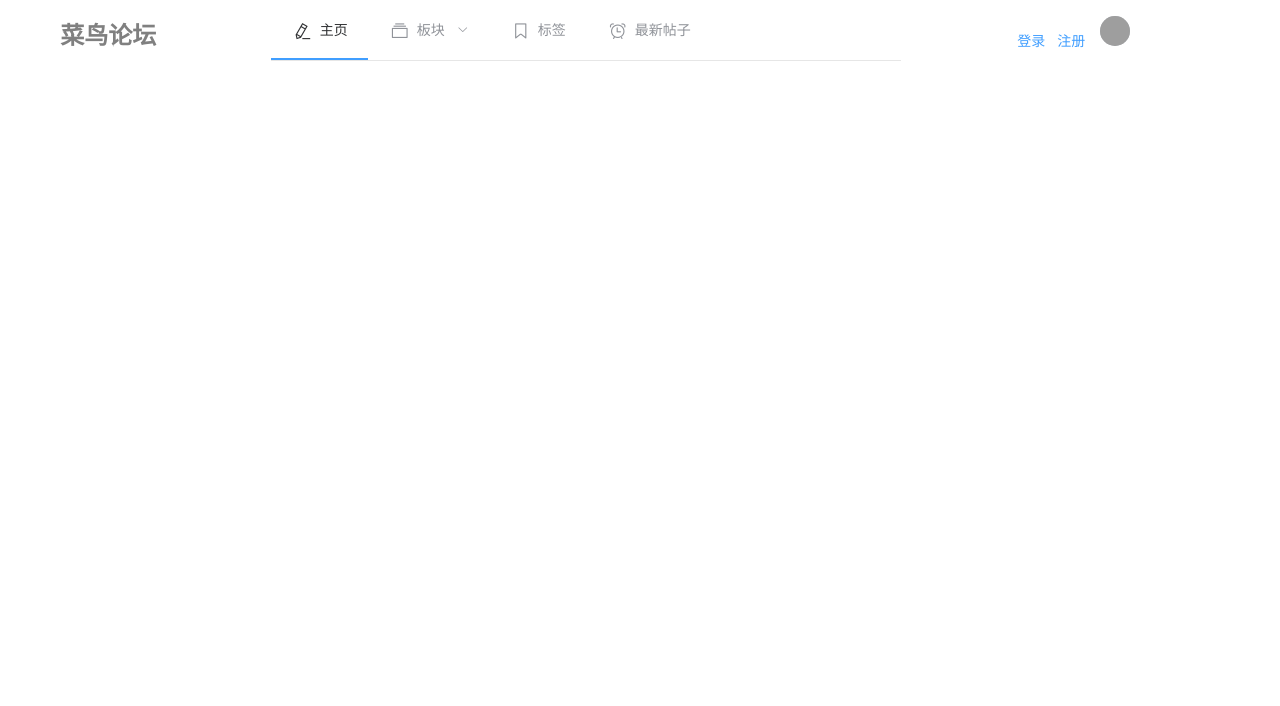
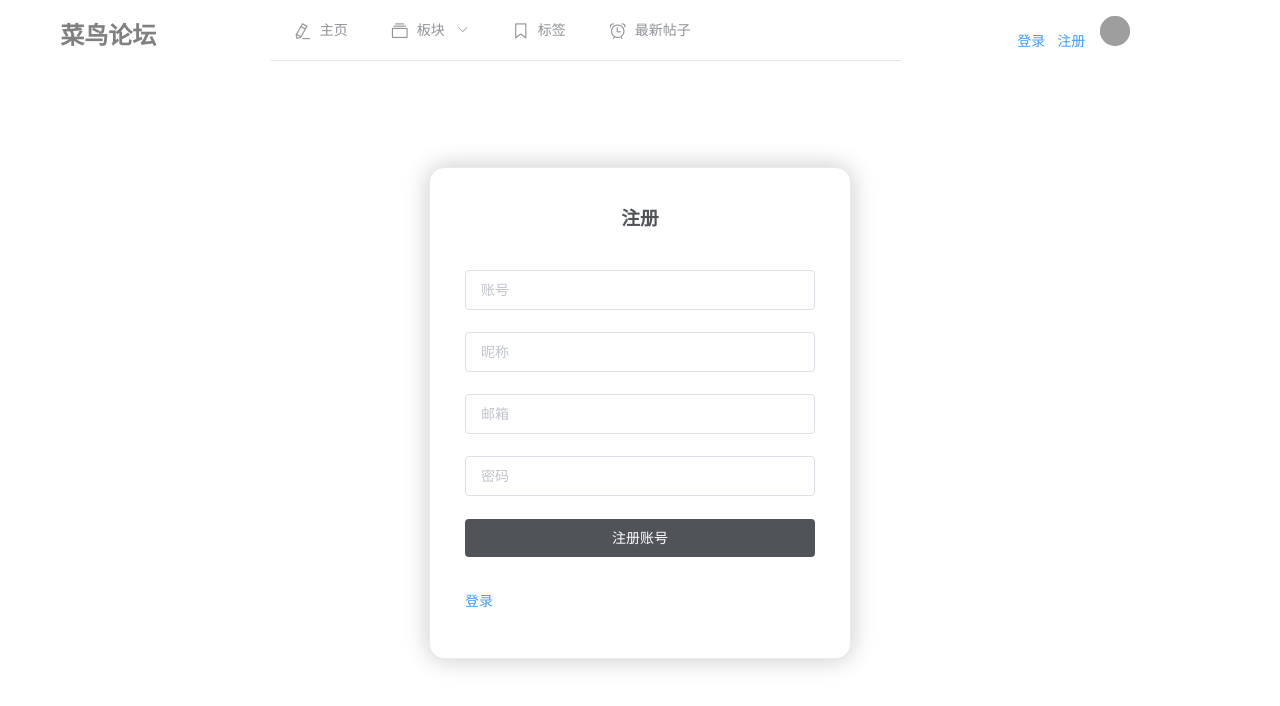
Before and after one commit to Noob-bbs/NoobClient, a Vue app: page /register in a window 1280 px wide. Shown: the top 706 px of the page. Built offline with nearby package versions, Linux system fonts and the light colour scheme; grey boxes are pictures that could not be loaded.

Commit message:
分为登录组件与注册组件

```diff
--- a/src/components/Login.vue
+++ b/src/components/Login.vue
@@ -1,12 +1,7 @@
 <template>
     <div v-loading="loading" element-loading-text="请求中">
         <transition name="el-fade-in-linear" mode="out-in">
-            <el-form
-                class="login-container"
-                label-position="left"
-                label-width="0px"
-                v-if="mode == 'login'"
-            >
+            <el-form class="login-container" label-position="left" label-width="0px">
                 <h3 class="login_title">登录</h3>
                 <el-form-item>
                     <el-input
@@ -33,52 +28,7 @@
                     >登录</el-button>
                 </el-form-item>
                 <el-form-item class="form-link">
-                    <el-link type="primary" @click="mode = 'register'">注册账号</el-link>
-                </el-form-item>
-            </el-form>
-            <el-form
-                class="login-container"
-                label-position="left"
-                label-width="0px"
-                v-if="mode == 'register'"
-            >
-                <h3 class="login_title">注册</h3>
-                <el-form-item>
-                    <el-input
-                        type="text"
-                        v-model="user.account"
-                        auto-complete="off"
-                        placeholder="账号"
-                    ></el-input>
-                </el-form-item>
-                <el-form-item>
-                    <el-input type="email" v-model="user.nick" auto-complete="off" placeholder="昵称"></el-input>
-                </el-form-item>
-                <el-form-item>
-                    <el-input
-                        type="email"
-                        v-model="user.email"
-                        auto-complete="off"
-                        placeholder="邮箱"
-                    ></el-input>
-                </el-form-item>
-                <el-form-item>
-                    <el-input
-                        type="password"
-                        v-model="user.password"
-                        auto-complete="off"
-                        placeholder="密码"
-                    ></el-input>
-                </el-form-item>
-                <el-form-item style="width: 100%">
-                    <el-button
-                        type="primary"
-                        style="width: 100%;background: #505458;border: none"
-                        v-on:click="register"
-                    >注册账号</el-button>
-                </el-form-item>
-                <el-form-item class="form-link">
-                    <el-link type="primary" @click="mode = 'login'">登录</el-link>
+                    <el-link type="primary" @click="changeModeR">注册账号</el-link>
                 </el-form-item>
             </el-form>
         </transition>
@@ -93,12 +43,9 @@ export default {
         return {
             user: {
                 account: "",
-                nick: "",
-                password: "",
-                email: ""
+                password: ""
             },
             responseResult: [],
-            mode: "login",
             remember: false,
             loading: false
         };
@@ -123,13 +70,10 @@ export default {
                             this.$notify({
                                 title: "登陆成功",
                                 message: "欢迎回到菜鸟论坛",
-                                duration: 5
+                                duration: 5000
                             });
                             this.loading = false;
-                            setTimeout(() => {
-                                this.mode = "login";
-                            }, 2500);
-                            this.$store.commit('login',this.user)
+                            this.$store.commit("login", this.user);
                             this.$router.replace({ path: "/" });
                             console.log("登陆成功");
                         } else {
@@ -146,50 +90,8 @@ export default {
                     });
             }
         },
-        register() {
-            if (
-                this.user.account === "" ||
-                this.user.password === "" ||
-                this.user.email === "" ||
-                this.user.nick === ""
-            ) {
-                this.$message.error("信息不完整，无法注册");
-            } else {
-                this.loading = true;
-                this.$axios
-                    .post("/register", {
-                        account: this.user.account,
-                        password: this.user.password,
-                        email: this.user.email,
-                        nick: this.user.nick
-                    })
-                    .then(successResponse => {
-                        console.log(
-                            "成功发送注册请求" + JSON.stringify(successResponse)
-                        );
-                        if (successResponse.data.statusCode === 200) {
-                            console.log("注册成功");
-                            this.$notify({
-                                title: "注册成功",
-                                message: "您已成功注册账户，欢迎来到菜鸟论坛",
-                                duration: 5000
-                            });
-                            setTimeout(() => {
-                                this.mode = "login";
-                            }, 1500);
-                        } else {
-                            this.$message.error(
-                                "注册失败" + successResponse.data.data
-                            );
-                        }
-                        this.loading = false;
-                    })
-                    .catch(failReponse => {
-                        this.loading = false;
-                        console.log("注册错误" + failReponse);
-                        this.$message.error("注册失败" + failReponse);
-                    });
-            }
+        changeModeR() {
+            this.$router.replace({ path: "/register" });
         },
         logout() {
             this.$axios
--- /dev/null
+++ b/src/components/Register.vue
@@ -0,0 +1,126 @@
+<template>
+    <el-form class="login-container" label-position="left" label-width="0px">
+        <h3 class="login_title">注册</h3>
+        <el-form-item>
+            <el-input type="text" v-model="user.account" auto-complete="off" placeholder="账号"></el-input>
+        </el-form-item>
+        <el-form-item>
+            <el-input type="email" v-model="user.nick" auto-complete="off" placeholder="昵称"></el-input>
+        </el-form-item>
+        <el-form-item>
+            <el-input type="email" v-model="user.email" auto-complete="off" placeholder="邮箱"></el-input>
+        </el-form-item>
+        <el-form-item>
+            <el-input type="password" v-model="user.password" auto-complete="off" placeholder="密码"></el-input>
+        </el-form-item>
+        <el-form-item style="width: 100%">
+            <el-button
+                type="primary"
+                style="width: 100%;background: #505458;border: none"
+                v-on:click="register"
+            >注册账号</el-button>
+        </el-form-item>
+        <el-form-item class="form-link">
+            <el-link type="primary" @click="changeModeL">登录</el-link>
+        </el-form-item>
+    </el-form>
+</template>
+
+<script>
+export default {
+    name: "Register",
+    data() {
+        return {
+            user: {
+                account: "",
+                nick: "",
+                password: "",
+                email: ""
+            },
+            responseResult: [],
+            loading: false
+        };
+    },
+    methods: {
+        register() {
+            if (
+                this.user.account === "" ||
+                this.user.password === "" ||
+                this.user.email === "" ||
+                this.user.nick === ""
+            ) {
+                this.$message.error("信息不完整，无法注册");
+            } else {
+                this.loading = true;
+                this.$axios
+                    .post("/register", {
+                        account: this.user.account,
+                        password: this.user.password,
+                        email: this.user.email,
+                        nick: this.user.nick
+                    })
+                    .then(successResponse => {
+                        console.log(
+                            "成功发送注册请求" + JSON.stringify(successResponse)
+                        );
+                        if (successResponse.data.statusCode === 200) {
+                            console.log("注册成功");
+                            this.$notify({
+                                title: "注册成功",
+                                message: "您已成功注册账户，欢迎来到菜鸟论坛",
+                                duration: 5000
+                            });
+                            setTimeout(() => {
+                                this.$router.replace({ path: "/login" });
+                            }, 1500);
+                        } else {
+                            this.$message.error(
+                                "注册失败" + successResponse.data.data
+                            );
+                        }
+                        this.loading = false;
+                    })
+                    .catch(failReponse => {
+                        this.loading = false;
+                        console.log("注册错误" + failReponse);
+                        this.$message.error("注册失败" + failReponse);
+                    });
+            }
+        },
+        changeModeL() {
+            this.$router.replace({ path: "/login" });
+        }
+    }
+};
+</script>
+
+<style>
+el-input {
+    width: 100%;
+}
+
+.register-link {
+    margin-top: 20px;
+    left: 0px;
+}
+.login-container {
+    border-radius: 15px;
+    background-clip: padding-box;
+    margin: 90px auto;
+    width: 350px;
+    padding: 35px 35px 15px 35px;
+    background: #fff;
+    border: 1px solid #eaeaea;
+    box-shadow: 0 0 25px #cac6c6;
+}
+
+.login_title {
+    margin: 0px auto 40px auto;
+    text-align: center;
+    color: #505458;
+}
+
+.form-link {
+    text-align: left;
+}
+</style>
--- a/src/components/common/NavBar.vue
+++ b/src/components/common/NavBar.vue
@@ -13,7 +13,7 @@
                 @select="handleSelect"
                 router
             >
-                <el-menu-item index="1">
+                <el-menu-item index="index">
                     <i class="el-icon-edit"></i>主页
                 </el-menu-item>
                 <el-submenu index="2">
--- a/src/pages/Home.vue
+++ b/src/pages/Home.vue
@@ -9,9 +9,9 @@
                         <el-button
                             type="primary"
                             @click="addPost = true"
-                            style="margin: 10px 100px;"
+                            style="margin: 10px 160px;"
                         >发表主题</el-button>
-                        <el-dropdown @command="handleTopicSelect" style="margin-left: 160px;">
+                        <el-dropdown @command="handleTopicSelect" style="margin-left: 240px;">
                             <el-button plain>
                                 {{showTopic}}
                                 <i class="el-icon-arrow-down el-icon--right"></i>
--- a/src/router/index.js
+++ b/src/router/index.js
@@ -3,6 +3,7 @@ import VueRouter from 'vue-router'
 //import Home from '../views/Home.vue'
 import AppIndex from '../components/home/AppIndex.vue'
 import Login from '../components/Login.vue'
+import Register from '../components/Register.vue'
 import Home from '@/pages/Home.vue'
 Vue.use(VueRouter)
 
@@ -18,6 +19,11 @@ Vue.use(VueRouter)
     component: Login
   },
   {
+    path: '/register',
+    name: 'Register',
+    component: Register
+  },
+  {
     path: '/index',
     name: 'AppIndex',
     component: AppIndex
```
